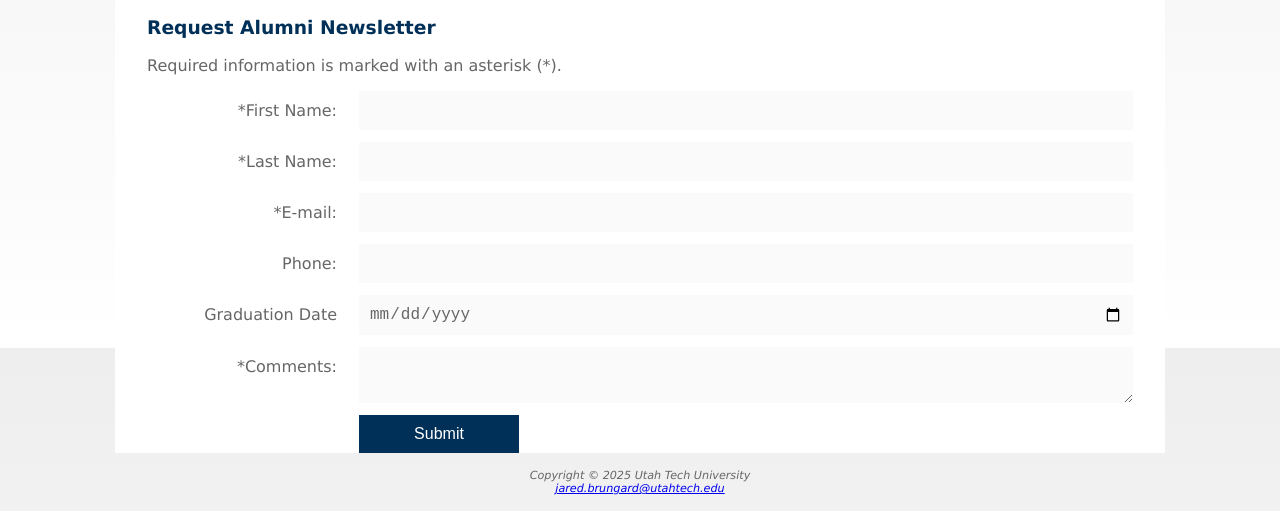
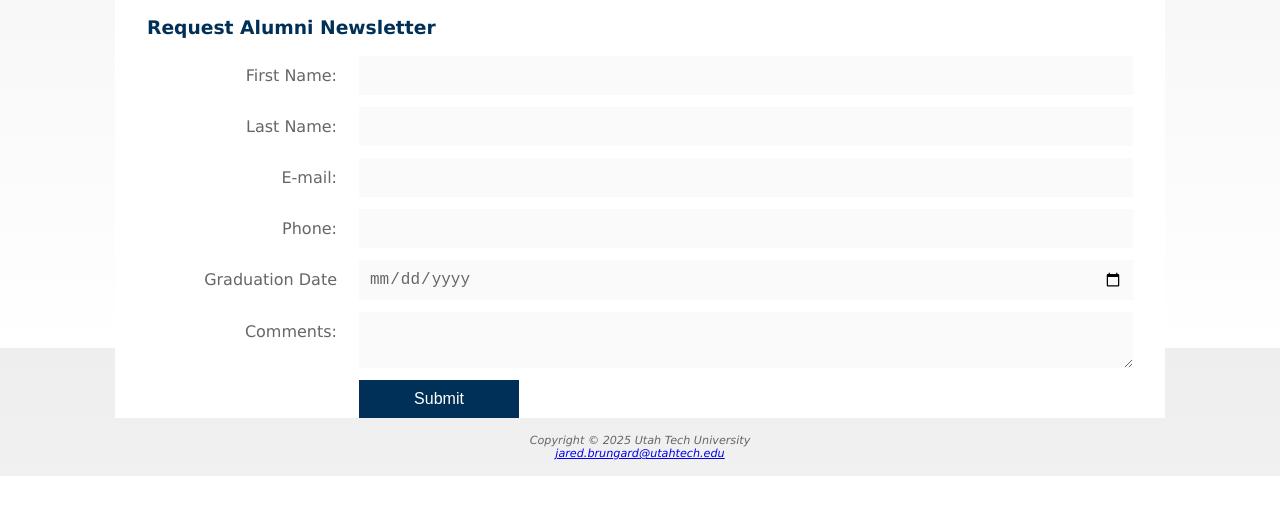
Before and after one commit to jaredbrungard/se1400, a plain HTML site: page utahtech10/alumni.html in a window 1280 px wide. Shown: the part 452-963 px from the top of the page. After the commit the page ends 928 px from the top, so only its background shows below. Drawn offline with Linux system fonts and the light colour scheme.

Commit message:
Utah Tech 10 Complete

```diff
--- a/utahtech10/alumni.html
+++ b/utahtech10/alumni.html
@@ -7,6 +7,16 @@
     <meta name="robots" content="noindex, nofollow">
     <meta name="viewport" content="width=device-width, initial-scale=1.0">
     <link href="style.css" rel="stylesheet">
+    <script>
+        function validateForm() {
+
+            if (document.forms[0].myEmail.value == "") {
+                alert("Please enter an e-mail address.");
+                return false;
+            }
+            return true;
+        }
+    </script>
 </head>
 
 <body>
@@ -31,18 +41,16 @@
         <main>
             <h2>Join Alumni Mailing List</h2>
             <h3>Request Alumni Newsletter</h3>
+            <form method="post" onsubmit="return validateForm();" action="https://kearl.net/se1400/mail.php">
 
-            <p>Required information is marked with an asterisk (*).</p>
-            <form method="post" action="https://kearl.net/se1400/mail.php">
+                <label for="myFName">First Name:</label>
+                <input type="text" name="myFName" id="myFName">
 
-                <label for="myFName">*First Name:</label>
-                <input type="text" name="myFName" id="myFName" required>
+                <label for="myLName">Last Name:</label>
+                <input type="text" name="myLName" id="myLName">
 
-                <label for="myLName">*Last Name:</label>
-                <input type="text" name="myLName" id="myLName" required>
-
-                <label for="myEmail">*E-mail:</label>
-                <input type="email" name="myEmail" id="myEmail" required>
+                <label for="myEmail">E-mail:</label>
+                <input type="text" name="myEmail" id="myEmail">
 
                 <label for="myPhone">Phone:</label>
                 <input type="tel" name="myPhone" id="myPhone">
@@ -50,8 +58,8 @@
                 <label for="myGradDate">Graduation Date</label>
                 <input type="date" name="myGradDate" id="myGradDate">
 
-                <label for="myComments">*Comments:</label>
-                <textarea name="myComments" id="myComments" rows="2" cols="20" required></textarea>
+                <label for="myComments">Comments:</label>
+                <textarea name="myComments" id="myComments" rows="2" cols="20"></textarea>
 
                 <input type="submit" value="Submit" id="mySubmit">
 
```
Also changed, not shown: utahtech10/shop.html (+1 -1 lines), 1 other file.
